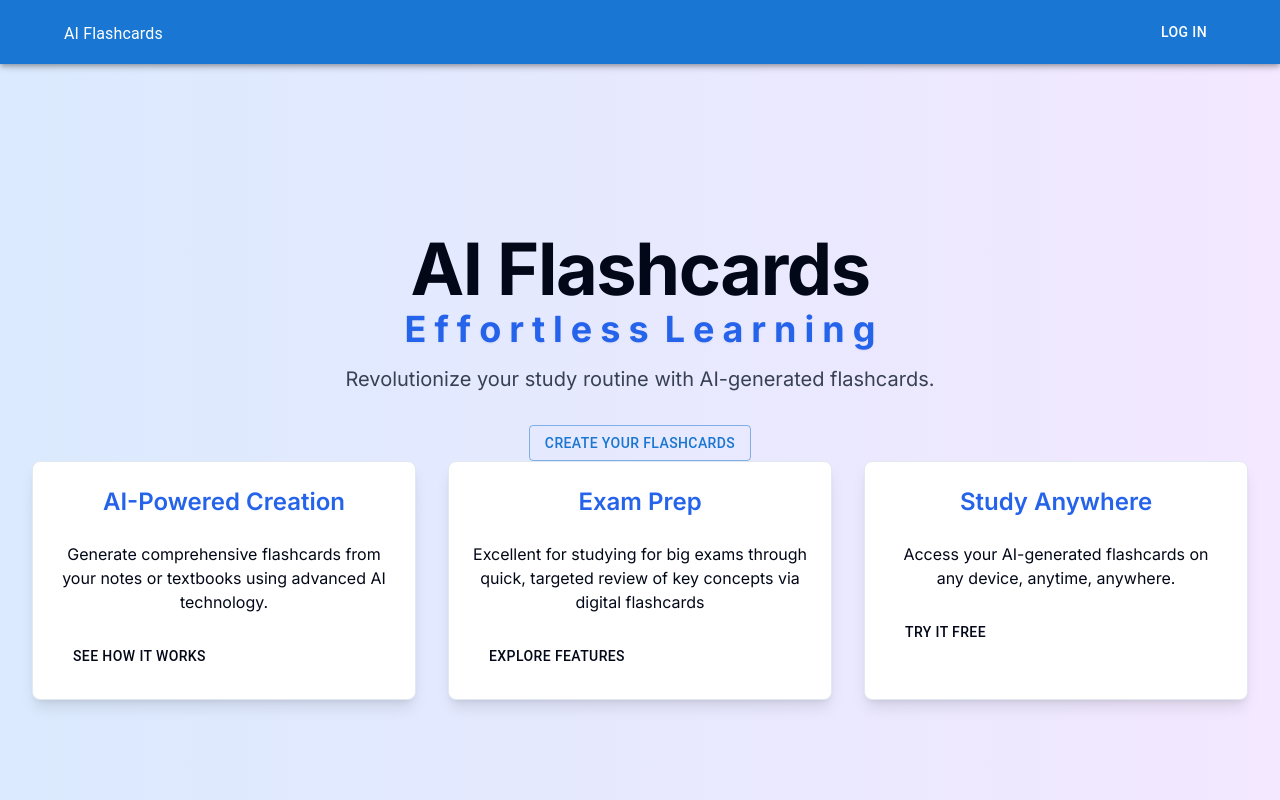
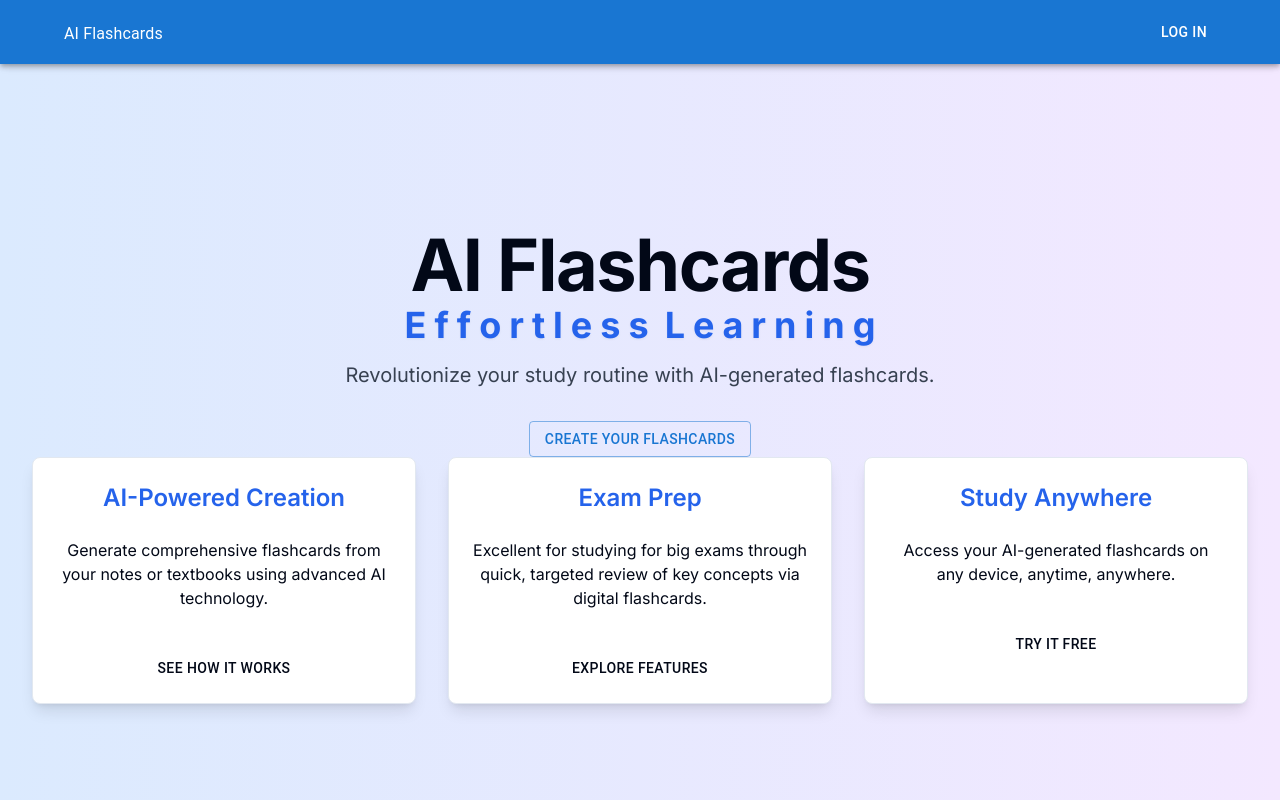
Before and after one commit to smile101603/ai-flashcards, a Next.js app: page / in a window 1280 px wide. Shown: the top 800 px of the page. Built offline with nearby package versions, Linux system fonts and the light colour scheme.

Commit message:
centered buttons

```diff
--- a/app/page.js
+++ b/app/page.js
@@ -21,9 +21,7 @@ export default function Home() {
 
   return (
     <div className="container mx-auto text-center">
-      <BlurIn
-        word="AI Flashcards"
-      />
+      <BlurIn word="AI Flashcards" />
       <SlightFlip
         key={currentTaglineIndex}
         className="text-4xl font-bold text-blue-600"
@@ -43,7 +41,7 @@ export default function Home() {
           <CardContent>
             <p>Generate comprehensive flashcards from your notes or textbooks using advanced AI technology.</p>
           </CardContent>
-            <CardFooter>
+          <CardFooter className="flex justify-center py-4">
             <Button variant="link">See How It Works</Button>
           </CardFooter>
         </Card>
@@ -52,9 +50,9 @@ export default function Home() {
             <h2 className="text-2xl font-semibold text-blue-600">Exam Prep</h2>
           </CardHeader>
           <CardContent>
-              <p> Excellent for studying for big exams through quick, targeted review of key concepts via digital flashcards</p>
+            <p>Excellent for studying for big exams through quick, targeted review of key concepts via digital flashcards.</p>
           </CardContent>
-            <CardFooter>
+          <CardFooter className="flex justify-center py-4">
             <Button variant="link">Explore Features</Button>
           </CardFooter>
         </Card>
@@ -65,7 +63,7 @@ export default function Home() {
           <CardContent>
             <p>Access your AI-generated flashcards on any device, anytime, anywhere.</p>
           </CardContent>
-            <CardFooter>
+          <CardFooter className="flex justify-center py-4">
             <Button variant="link">Try It Free</Button>
           </CardFooter>
         </Card>
```
Lines whose indentation alone changed are shown as unchanged.
